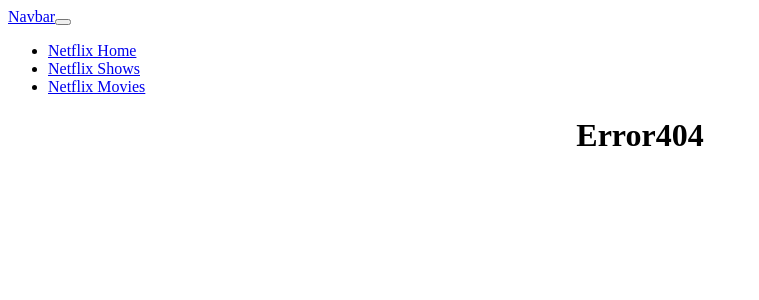
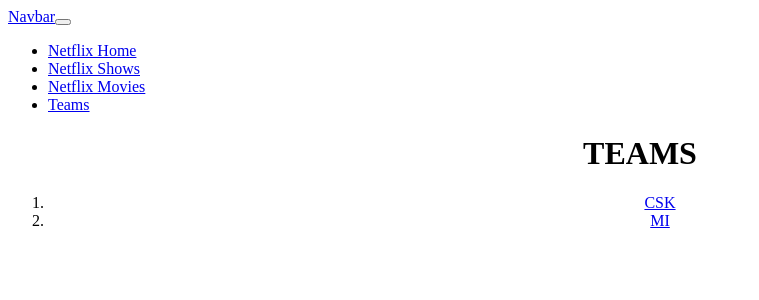
Before and after one commit to samirvithlani/mern_26_fullday25, a React app: page /teams in a window 1280 px wide. Shown: the top 300 px of the page, without its empty margins (0-759 px from the left). Built offline with nearby package versions, Linux system fonts and the light colour scheme; the HTML template or start-up script is replaced by a standard one.

Commit message:
routing backup 1

```diff
--- a/src/App.jsx
+++ b/src/App.jsx
@@ -16,6 +16,8 @@
 import { Error404 } from './components/Error404'
 import { Watch } from './components/netflix/Watch'
 import { NetflixMovies } from './components/netflix/NetflixMovies'
+import { Teams } from './components/Teams'
+import { TeamDetail } from './components/TeamDetail'
 
 
 function App() {
@@ -30,6 +32,8 @@
           <Route path='/netflixmovies' element={<NetflixMovies/>}></Route>
           <Route path='/watch/:name' element = {<Watch/>}></Route>
           <Route path='/*' element = {<Error404/>}></Route>
+          <Route path = "/teams" element = {<Teams/>}></Route>
+          <Route path = "/teamdetail/:name" element = {<TeamDetail/>}></Route>
         </Routes>
     </div>
   )
--- a/src/components/Navbar.jsx
+++ b/src/components/Navbar.jsx
@@ -37,6 +37,11 @@
                 Netflix Movies
               </Link>
             </li>
+            <li class="nav-item active">
+              <Link class="nav-link" to="/teams">
+                Teams
+              </Link>
+            </li>
 
           </ul>
         </div>
--- /dev/null
+++ b/src/components/TeamDetail.jsx
@@ -0,0 +1,16 @@
+import React from 'react'
+import { useParams } from 'react-router-dom'
+
+export const TeamDetail = () => {
+    //url data->
+    //<Route path = "/teamdetail/:name" element = {<TeamDetail/>}></Route>
+    const name = useParams().name
+
+    //<Route path = "/teamdetail/:id" element = {<TeamDetail/>}></Route>
+    //const name = useParams().id
+  return (
+    <div style={{textAlign:"center"}}>
+        <h1>TEAM DETAIL of  {name}</h1>
+    </div>
+  )
+}
--- /dev/null
+++ b/src/components/Teams.jsx
@@ -0,0 +1,18 @@
+import React from 'react'
+import { Link } from 'react-router-dom'
+
+export const Teams = () => {
+  return (
+    <div style={{textAlign:"center"}}>
+        <h1>TEAMS</h1>
+        <ol>
+            <li>
+                <Link to="/teamdetail/csk">CSK</Link>
+            </li>
+            <li>
+                <Link to="/teamdetail/mi">MI</Link>
+            </li>
+        </ol>
+    </div>
+  )
+}
```
Also changed, not shown: th.txt.
